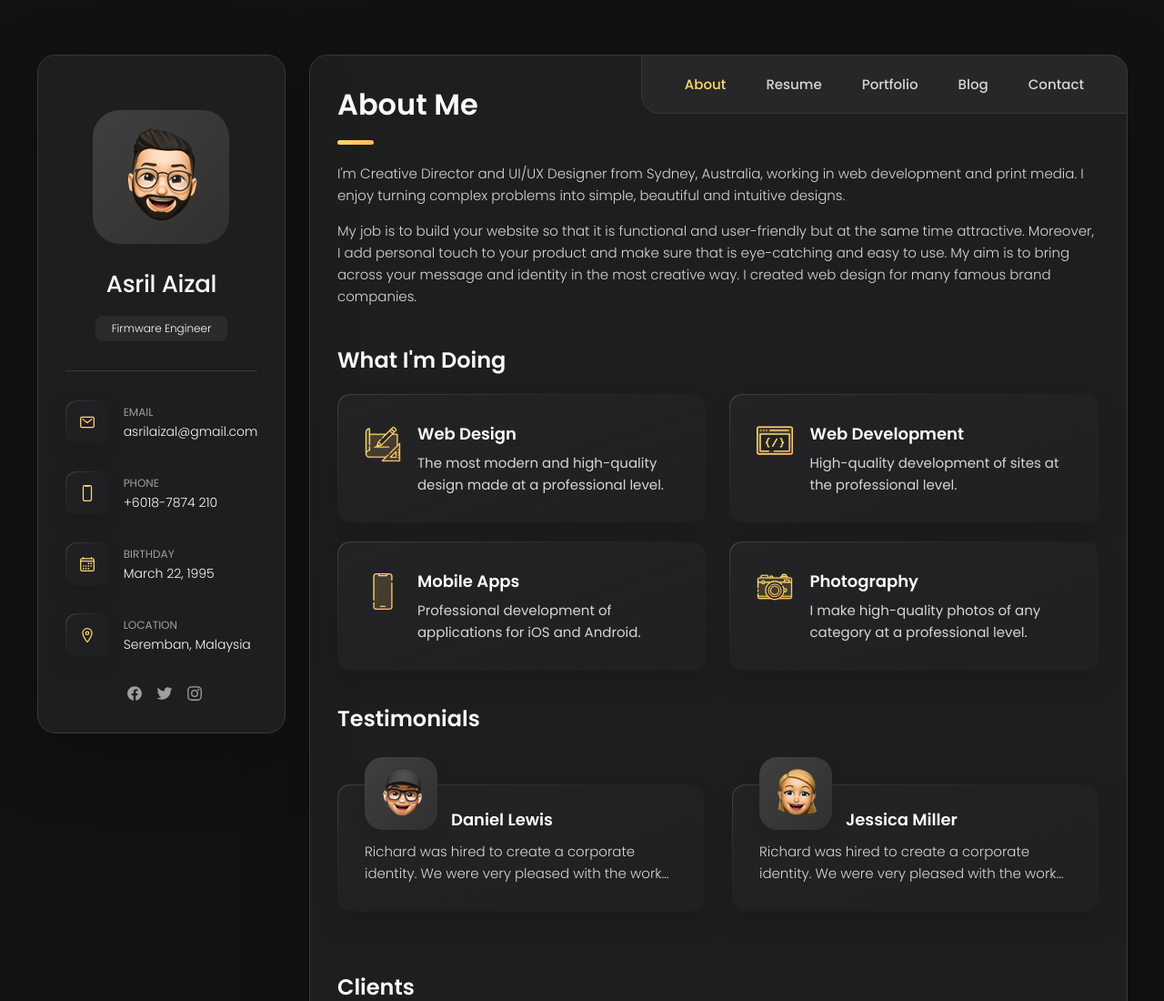
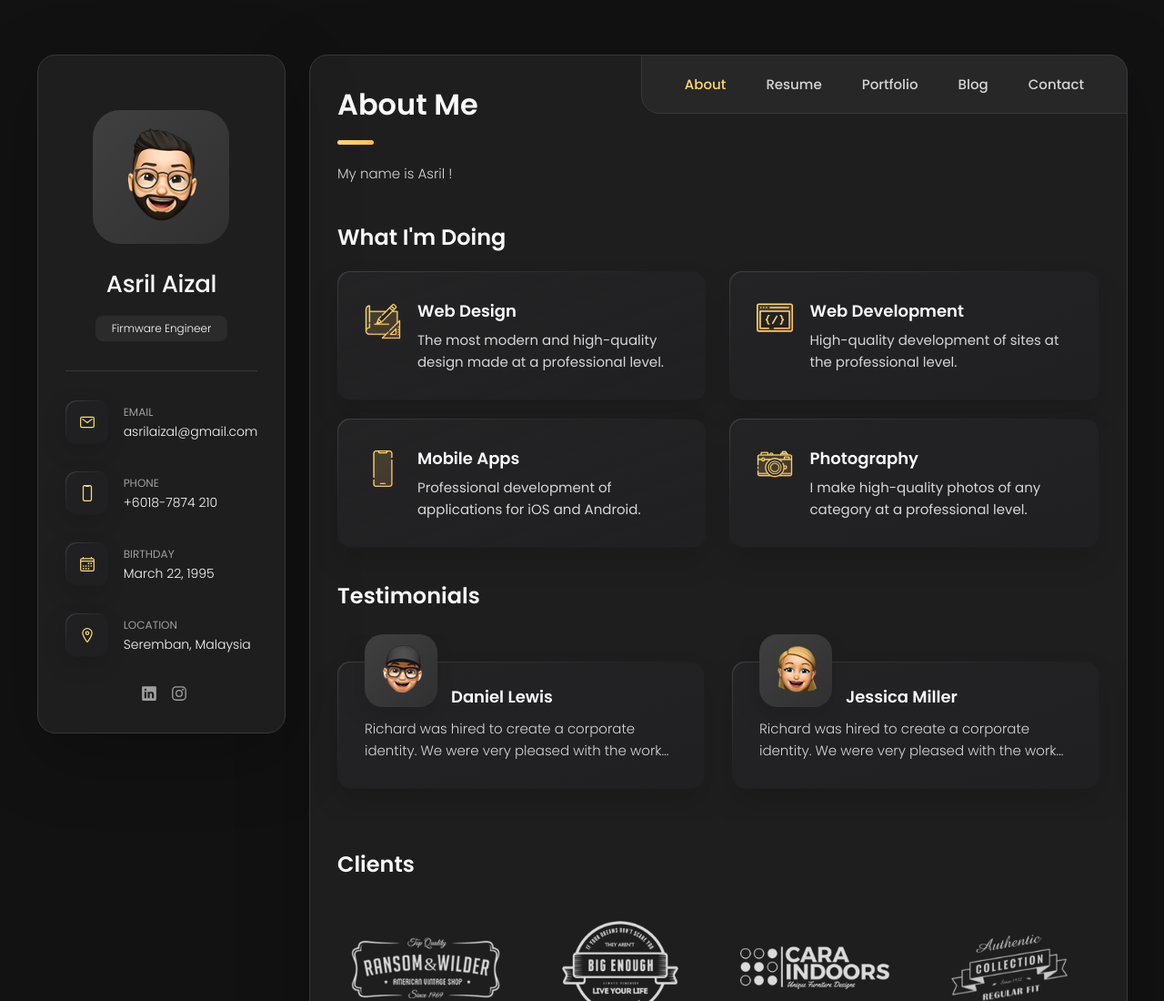
Before and after one commit to asrilaizal/portfolio, a plain HTML site: page index.html in a window 1280 px wide. Shown: the top 1100 px of the page at 91% size. Drawn offline with nearby package versions, Linux system fonts and the light colour scheme.

Commit message:
update social media link
Signed-off-by: Asril Aizal <asrilaizal@gmail.com>

```diff
--- a/index.html
+++ b/index.html
@@ -128,19 +128,13 @@
         <ul class="social-list">
 
           <li class="social-item">
-            <a href="#" class="social-link">
-              <ion-icon name="logo-facebook"></ion-icon>
+            <a href="https://www.linkedin.com/in/asrilaizal" class="social-link">
+              <ion-icon name="logo-linkedin"></ion-icon>
             </a>
           </li>
 
           <li class="social-item">
-            <a href="#" class="social-link">
-              <ion-icon name="logo-twitter"></ion-icon>
-            </a>
-          </li>
-
-          <li class="social-item">
-            <a href="#" class="social-link">
+            <a href="https://www.instagram.com/asrilaizal/" class="social-link">
               <ion-icon name="logo-instagram"></ion-icon>
             </a>
           </li>
@@ -209,17 +203,7 @@
 
         <section class="about-text">
           <p>
-            I'm Creative Director and UI/UX Designer from Sydney, Australia, working in web development and print media.
-            I enjoy
-            turning complex problems into simple, beautiful and intuitive designs.
-          </p>
-
-          <p>
-            My job is to build your website so that it is functional and user-friendly but at the same time attractive.
-            Moreover, I
-            add personal touch to your product and make sure that is eye-catching and easy to use. My aim is to bring
-            across your
-            message and identity in the most creative way. I created web design for many famous brand companies.
+            My name is Asril !
           </p>
         </section>
 
```
